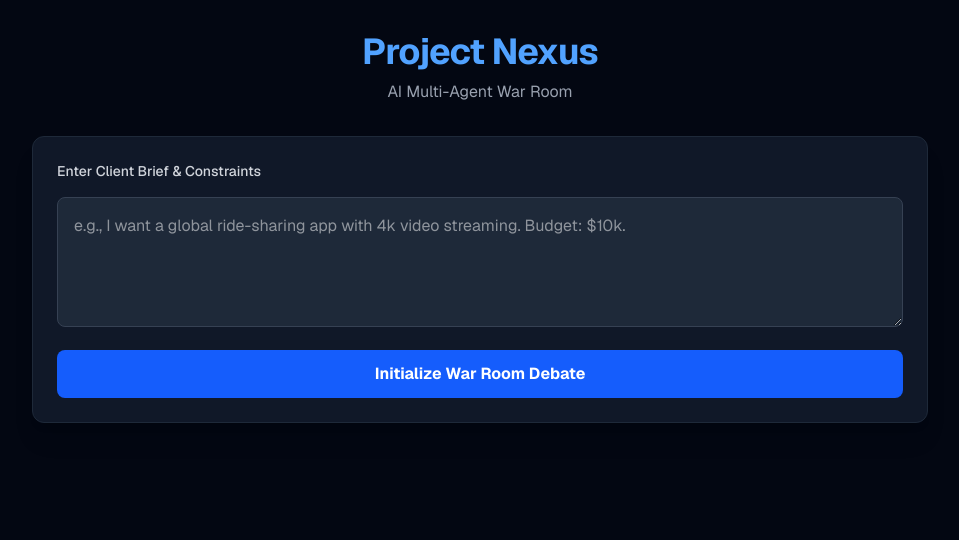
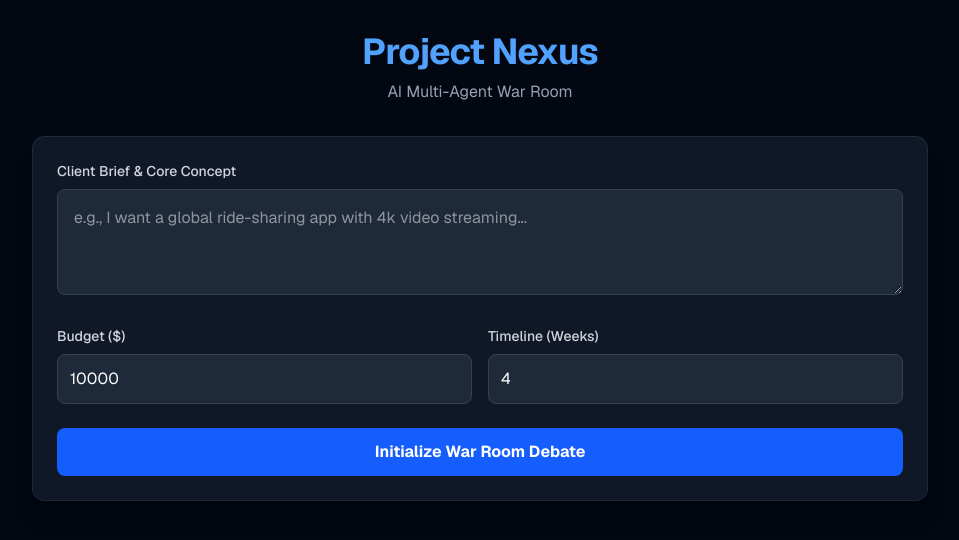
Before and after one commit to mananp-2730/project-nexus, a Next.js app in the folder frontend/: page / in a window 1280 px wide. Shown: the top 540 px of the page, without its empty margins (160-1119 px from the left). Built offline with nearby package versions, Linux system fonts and the light colour scheme.

Commit message:
Update main.py and page.tsx

```diff
--- a/frontend/app/page.tsx
+++ b/frontend/app/page.tsx
@@ -4,20 +4,26 @@ import { useState } from "react";
 
 export default function Home() {
   const [brief, setBrief] = useState("");
+  const [budget, setBudget] = useState(10000);     // New State
+  const [timeline, setTimeline] = useState(4);     // New State
   const [debate, setDebate] = useState<string[]>([]);
   const [loading, setLoading] = useState(false);
 
   const startWarRoom = async () => {
     if (!brief) return;
     setLoading(true);
-    setDebate([]); // Clear old debate
+    setDebate([]);
 
     try {
-      // Talk to our Python Backend!
-      const response = await fetch("http://127.0.0.1:8000/api/start-debate", {
+      const response = await fetch("http://localhost:8000/api/start-debate", {
         method: "POST",
         headers: { "Content-Type": "application/json" },
-        body: JSON.stringify({ client_brief: brief }),
+        // Send the new budget and timeline to Python!
+        body: JSON.stringify({
+          client_brief: brief,
+          budget: budget,
+          timeline_weeks: timeline
+        }),
       });
 
       const data = await response.json();
@@ -34,22 +40,47 @@ export default function Home() {
     <div className="min-h-screen bg-gray-950 text-white p-8 font-sans">
       <div className="max-w-4xl mx-auto space-y-8">
 
-        {/* Header */}
         <div className="text-center space-y-2">
           <h1 className="text-4xl font-bold tracking-tight text-blue-400">Project Nexus</h1>
           <p className="text-gray-400">AI Multi-Agent War Room</p>
         </div>
 
-        {/* Input Section */}
-        <div className="bg-gray-900 p-6 rounded-xl border border-gray-800 shadow-xl space-y-4">
-          <label className="block text-sm font-medium text-gray-300">Enter Client Brief & Constraints</label>
-          <textarea
-            className="w-full bg-gray-800 border border-gray-700 rounded-lg p-4 text-white focus:ring-2 focus:ring-blue-500 focus:outline-none"
-            rows={4}
-            placeholder="e.g., I want a global ride-sharing app with 4k video streaming. Budget: $10k."
-            value={brief}
-            onChange={(e) => setBrief(e.target.value)}
-          />
+        <div className="bg-gray-900 p-6 rounded-xl border border-gray-800 shadow-xl space-y-6">
+
+          {/* Text Area */}
+          <div className="space-y-2">
+            <label className="block text-sm font-medium text-gray-300">Client Brief & Core Concept</label>
+            <textarea
+              className="w-full bg-gray-800 border border-gray-700 rounded-lg p-4 text-white focus:ring-2 focus:ring-blue-500 focus:outline-none"
+              rows={3}
+              placeholder="e.g., I want a global ride-sharing app with 4k video streaming..."
+              value={brief}
+              onChange={(e) => setBrief(e.target.value)}
+            />
+          </div>
+
+          {/* New Budget and Timeline Inputs */}
+          <div className="grid grid-cols-2 gap-4">
+            <div className="space-y-2">
+              <label className="block text-sm font-medium text-gray-300">Budget ($)</label>
+              <input
+                type="number"
+                value={budget}
+                onChange={(e) => setBudget(Number(e.target.value))}
+                className="w-full bg-gray-800 border border-gray-700 rounded-lg p-3 text-white focus:ring-2 focus:ring-blue-500 focus:outline-none"
+              />
+            </div>
+            <div className="space-y-2">
+              <label className="block text-sm font-medium text-gray-300">Timeline (Weeks)</label>
+              <input
+                type="number"
+                value={timeline}
+                onChange={(e) => setTimeline(Number(e.target.value))}
+                className="w-full bg-gray-800 border border-gray-700 rounded-lg p-3 text-white focus:ring-2 focus:ring-blue-500 focus:outline-none"
+              />
+            </div>
+          </div>
+
           <button
             onClick={startWarRoom}
             disabled={loading}
@@ -59,13 +90,12 @@ export default function Home() {
           </button>
         </div>
 
-        {/* Debate Log Section */}
+        {/* Debate Log */}
         {debate.length > 0 && (
           <div className="bg-gray-900 p-6 rounded-xl border border-gray-800 shadow-xl space-y-4">
             <h2 className="text-xl font-bold text-gray-200 border-b border-gray-800 pb-2">Debate Log</h2>
             <div className="space-y-4">
               {debate.map((message, index) => {
-                // Quick color coding based on who is speaking
                 let colorClass = "text-gray-300";
                 if (message.startsWith("Sales:")) colorClass = "text-green-400";
                 if (message.startsWith("Engineering:")) colorClass = "text-red-400";
```
Also changed, not shown: 1 other file (tests, documents, lock files or other folders).
